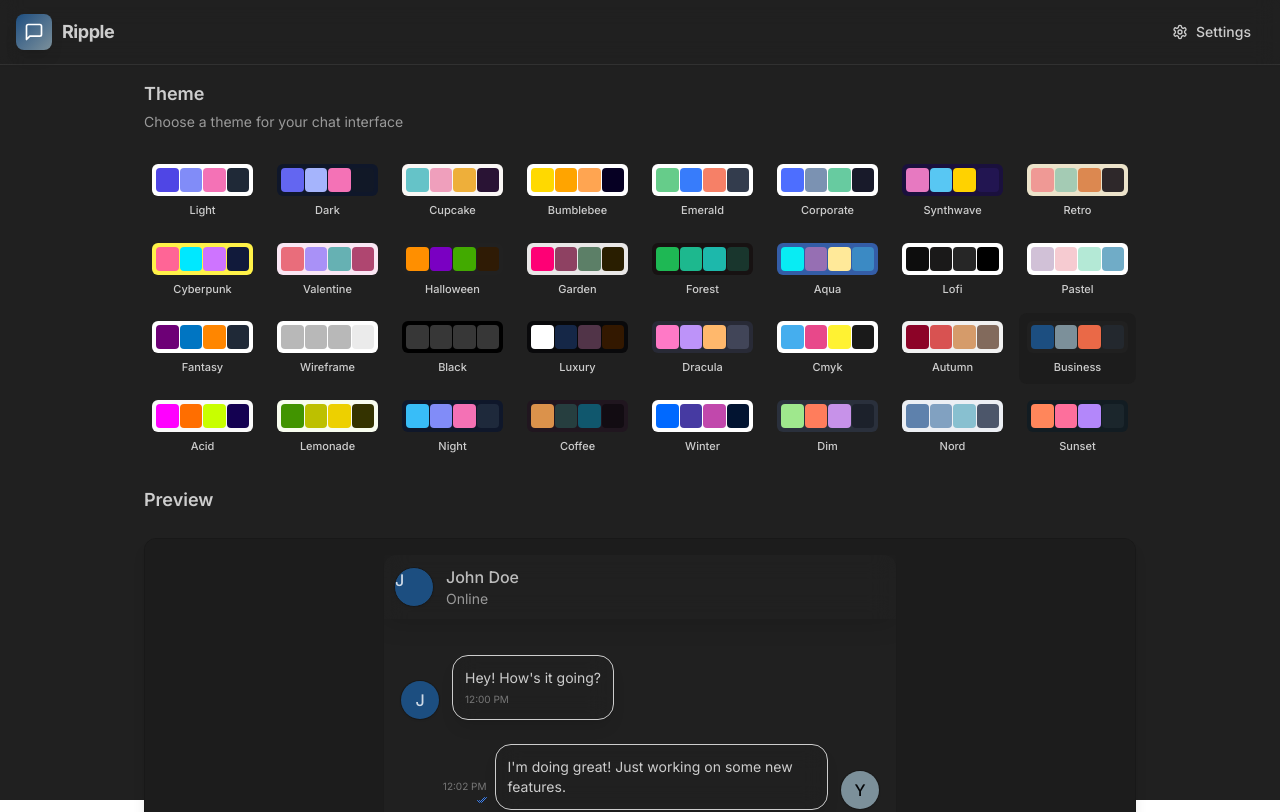
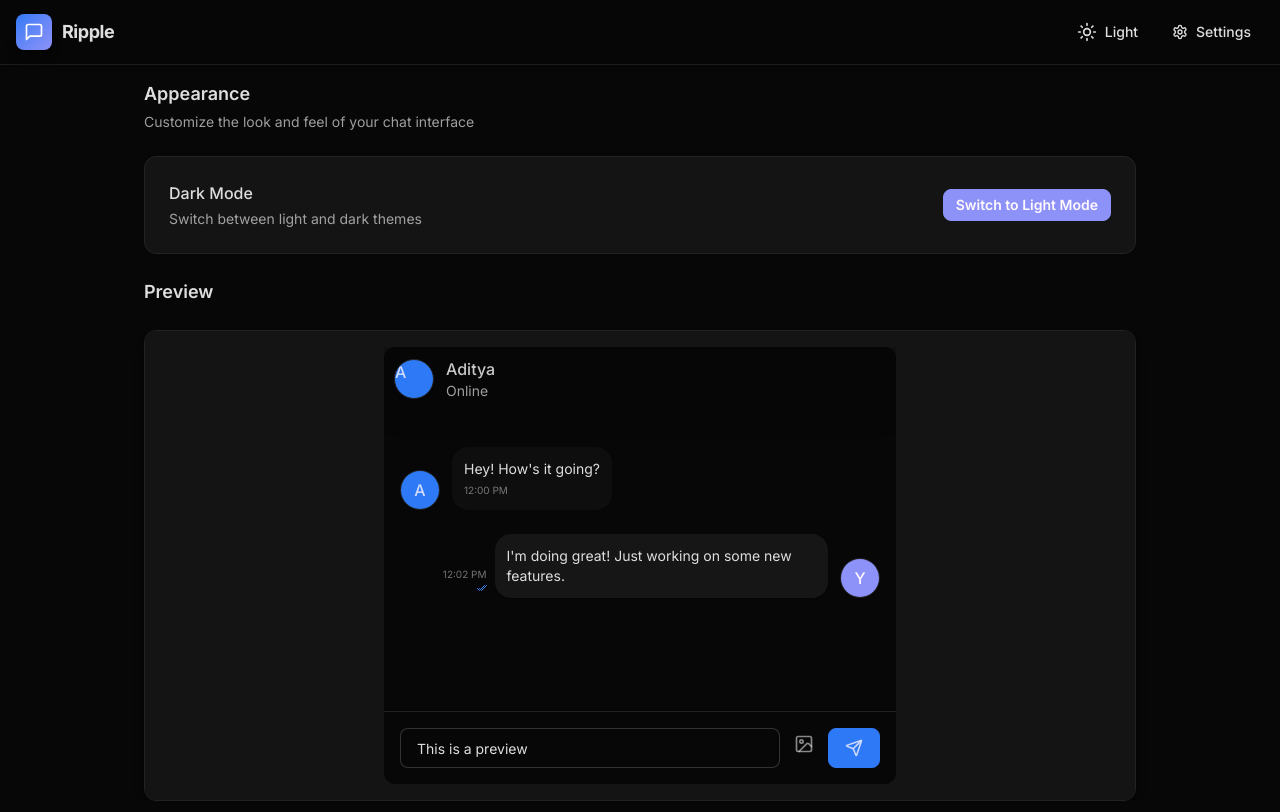
Before and after one commit to aditya4635/Ripple, a React (Vite) app in the folder frontend/: page /settings in a window 1280 px wide. Shown: the top 812 px of the page. Built offline with nearby package versions, Linux system fonts and the light colour scheme; no server answers.

Commit message:
migrating to black and white theme from multiple themes set

```diff
--- a/frontend/package.json
+++ b/frontend/package.json
@@ -31,7 +31,7 @@
     "@types/react-dom": "^18.3.1",
     "@vitejs/plugin-react": "^4.3.3",
     "autoprefixer": "^10.4.20",
-    "daisyui": "^4.12.14",
+    "daisyui": "^4.12.24",
     "eslint": "^9.13.0",
     "eslint-plugin-react": "^7.37.2",
     "eslint-plugin-react-hooks": "^5.0.0",
--- a/frontend/src/App.jsx
+++ b/frontend/src/App.jsx
@@ -27,7 +27,13 @@ const App = () => {
 
   useEffect(() => {
     checkAuth();
-  }, [checkAuth]);
+    // Apply theme to document
+    if (theme === "dark") {
+      document.documentElement.classList.add("dark");
+    } else {
+      document.documentElement.classList.remove("dark");
+    }
+  }, [checkAuth, theme]);
 
   console.log({ authUser });
 
@@ -40,7 +46,7 @@ const App = () => {
 
   return (
     <GoogleOAuthProvider clientId={import.meta.env.VITE_GOOGLE_CLIENT_ID || ""}>
-      <div data-theme={theme} className="font-sans text-base-content bg-base-100 transition-colors duration-300">
+      <div className="font-sans text-base-content bg-base-100 transition-colors duration-300">
         <Navbar />
 
         <AnimatePresence mode="wait">
--- a/frontend/src/components/Navbar.jsx
+++ b/frontend/src/components/Navbar.jsx
@@ -1,10 +1,12 @@
 import { Link } from "react-router-dom";
 import { useAuthStore } from "../store/useAuthStore";
-import { LogOut, MessageSquare, Settings, User } from "lucide-react";
+import { useThemeStore } from "../store/useThemeStore";
+import { LogOut, MessageSquare, Settings, User, Sun, Moon } from "lucide-react";
 import RainbowHover from "./RainbowHover";
 
 const Navbar = () => {
   const { logout, authUser } = useAuthStore();
+  const { theme, toggleTheme } = useThemeStore();
 
   return (
     <header
@@ -23,6 +25,20 @@ const Navbar = () => {
           </div>
 
           <div className="flex items-center gap-2">
+            <button
+              className="btn btn-sm btn-ghost gap-2 hover:bg-primary/10 smooth-transition ml-2"
+              onClick={toggleTheme}
+            >
+              {theme === "dark" ? (
+                <Sun className="size-5" />
+              ) : (
+                <Moon className="size-5" />
+              )}
+              <span className="hidden sm:inline font-medium">
+                {theme === "dark" ? "Light" : "Dark"}
+              </span>
+            </button>
+
             <Link
               to={"/settings"}
               className="btn btn-sm btn-ghost gap-2 hover:bg-primary/10 smooth-transition"
--- a/frontend/src/index.css
+++ b/frontend/src/index.css
@@ -3,6 +3,43 @@
 @tailwind base;
 @tailwind components;
 @tailwind utilities;
+
+@layer base {
+  :root {
+    /* Light Mode - Professional & Clean */
+    --p: 55% 0.25 260;    /* Primary: #4f46e5 (Indigo 600) approx */
+    --s: 65% 0.20 280;    /* Secondary: #818cf8 (Indigo 400) approx */
+    --a: 70% 0.15 340;    /* Accent: Pinkish */
+    --n: 30% 0.05 260;    /* Neutral */
+
+    --b1: 99% 0.005 260;  /* Base 100: Almost White */
+    --b2: 95% 0.01 260;   /* Base 200: Light Gray */
+    --b3: 90% 0.02 260;   /* Base 300: Gray */
+    --bc: 25% 0.05 260;   /* Base Content: Dark Gray Text */
+  }
+
+  .dark {
+    /* Dark Mode - True Black/Grey & Premium */
+    --p: 60% 0.20 260;    /* Primary: Keep Indigo for contrast */
+    --s: 70% 0.15 280;    /* Secondary */
+    --a: 75% 0.15 340;    /* Accent */
+    --n: 20% 0 0;         /* Neutral: Pure Dark Grey */
+
+    --b1: 10% 0 0;        /* Base 100: Very Dark Grey / Almost Black */
+    --b2: 5% 0 0;         /* Base 200: Deep Black/Grey (Darker than bg for contrast or slightly lighter?)
+                             Let's make b2 lighter than b1 for cards usually, or darker for distinct sections.
+                             Standard material: Surface is lighter.
+                             Let's try: b1=10% (Main Bg), b2=15% (Cards/Sidebar)
+                             Wait, user said "really black".
+                             Let's go: b1 (Bg) = 5% 0 0 (Near Black)
+                             b2 (Cards) = 10% 0 0 (Dark Grey)
+                          */
+    --b1: 13% 0 0;        /* Base 100: Soft Dark Grey (Not Pitch Black) */
+    --b2: 19% 0 0;        /* Base 200: Lighter Dark Grey (Cards/Sidebar) */
+    --b3: 25% 0 0;        /* Base 300: Medium Grey (Borders/Inputs) */
+    --bc: 90% 0 0;        /* Base Content: Light Grey/White */
+  }
+}
 
 @layer base {
   * {
@@ -76,8 +113,8 @@
   /* Glass Effects - Existing Enhanced */
   .glass-effect {
     @apply backdrop-blur-md border-b sticky top-0 z-50 text-base-content;
-    background-color: hsl(var(--b1) / 0.98);
-    border-bottom-color: hsl(var(--bc) / 0.15);
+    background-color: oklch(var(--b1) / 0.98);
+    border-bottom-color: oklch(var(--bc) / 0.15);
   }
 
   .glass-input {
@@ -92,7 +129,7 @@
   /* Sidebar Glass - Mid-tone */
   .sidebar-glass {
     @apply backdrop-blur-md text-base-content relative z-20;
-    background-color: hsl(var(--b1) / 0.92);
+    background-color: oklch(var(--b1) / 0.92);
     box-shadow: 4px 0 24px 0 rgba(0, 0, 0, 0.15);
   }
 
@@ -100,21 +137,21 @@
   /* Header Glass - Darker */
   .glass-header {
     @apply backdrop-blur-md sticky top-0 z-50 text-base-content;
-    background-color: hsl(var(--b1) / 0.98);
+    background-color: oklch(var(--b1) / 0.98);
     box-shadow: 0 4px 24px 0 rgba(0, 0, 0, 0.15);
   }
 
   /* ===== MESSAGE BUBBLES - ENHANCED ===== */
+  /* ===== MESSAGE BUBBLES - ENHANCED ===== */
   .message-bubble-sent {
-    @apply backdrop-blur-md text-base-content rounded-2xl shadow-lg border;
-    background-color: hsl(var(--b2) / 0.85);
-    border-color: hsl(var(--bc) / 0.15);
+    @apply backdrop-blur-md text-base-content rounded-2xl shadow-sm;
+    background-color: oklch(var(--b3) / 0.6); /* Slightly lighter/different grey */
+    /* strong separation from background */
   }
 
   .message-bubble-received {
-    @apply backdrop-blur-md text-base-content rounded-2xl shadow-lg border;
-    background-color: hsl(var(--b2) / 0.85);
-    border-color: hsl(var(--bc) / 0.15);
+    @apply backdrop-blur-md text-base-content rounded-2xl shadow-sm;
+    background-color: oklch(var(--b2) / 0.6); /* Standard secondary background */
   }
 
   /* ===== HOVER & INTERACTION EFFECTS ===== */
--- a/frontend/src/pages/SettingsPage.jsx
+++ b/frontend/src/pages/SettingsPage.jsx
@@ -1,6 +1,5 @@
-import { THEMES } from "../constants";
 import { useThemeStore } from "../store/useThemeStore";
-import { Send } from "lucide-react";
+import { Send, Image } from "lucide-react";
 
 const PREVIEW_MESSAGES = [
   { id: 1, content: "Hey! How's it going?", isSent: false },
@@ -8,39 +7,29 @@ const PREVIEW_MESSAGES = [
 ];
 
 const SettingsPage = () => {
-  const { theme, setTheme } = useThemeStore();
+  const { theme, toggleTheme } = useThemeStore();
 
   return (
     <div className="h-screen container mx-auto px-4 pt-20 max-w-5xl">
       <div className="space-y-6">
         <div className="flex flex-col gap-1">
-          <h2 className="text-lg font-semibold">Theme</h2>
-          <p className="text-sm text-base-content/70">Choose a theme for your chat interface</p>
+          <h2 className="text-lg font-semibold">Appearance</h2>
+          <p className="text-sm text-base-content/70">Customize the look and feel of your chat interface</p>
         </div>
 
-        <div className="grid grid-cols-4 sm:grid-cols-6 md:grid-cols-8 gap-2">
-          {THEMES.map((t) => (
+        <div className="card bg-base-200 p-6 rounded-xl border border-base-300">
+          <div className="flex items-center justify-between">
+            <div className="flex flex-col gap-1">
+              <h3 className="font-medium">Dark Mode</h3>
+              <p className="text-sm text-base-content/70">Switch between light and dark themes</p>
+            </div>
             <button
-              key={t}
-              className={`
-                group flex flex-col items-center gap-1.5 p-2 rounded-lg transition-colors
-                ${theme === t ? "bg-base-200" : "hover:bg-base-200/50"}
-              `}
-              onClick={() => setTheme(t)}
+              className="btn btn-secondary btn-sm"
+              onClick={toggleTheme}
             >
-              <div className="relative h-8 w-full rounded-md overflow-hidden" data-theme={t}>
-                <div className="absolute inset-0 grid grid-cols-4 gap-px p-1">
-                  <div className="rounded bg-primary"></div>
-                  <div className="rounded bg-secondary"></div>
-                  <div className="rounded bg-accent"></div>
-                  <div className="rounded bg-neutral"></div>
-                </div>
-              </div>
-              <span className="text-[11px] font-medium truncate w-full text-center">
-                {t.charAt(0).toUpperCase() + t.slice(1)}
-              </span>
+              {theme === "dark" ? "Switch to Light Mode" : "Switch to Dark Mode"}
             </button>
-          ))}
+          </div>
         </div>
 
         {/* Preview Section */}
@@ -56,11 +45,11 @@ const SettingsPage = () => {
                     <div className="flex items-center gap-3">
                       <div className="avatar">
                         <div className="size-10 rounded-full border border-base-300 shadow-sm bg-primary flex items-center justify-center">
-                          <span className="text-primary-content font-medium">J</span>
+                          <span className="text-primary-content font-medium">A</span>
                         </div>
                       </div>
                       <div>
-                        <h3 className="font-medium text-base-content/90">John Doe</h3>
+                        <h3 className="font-medium text-base-content/90">Aditya</h3>
                         <p className="text-sm text-base-content/70">Online</p>
                       </div>
                     </div>
@@ -74,7 +63,7 @@ const SettingsPage = () => {
                     <div className="chat-image avatar">
                       <div className="size-10 rounded-full border border-base-300 overflow-hidden bg-base-200 shadow-sm">
                         <div className="w-full h-full bg-primary flex items-center justify-center text-primary-content font-medium">
-                          J
+                          A
                         </div>
                       </div>
                     </div>
@@ -122,6 +111,11 @@ const SettingsPage = () => {
                       value="This is a preview"
                       readOnly
                     />
+                    <div className="flex-none">
+                      <div className="btn btn-circle btn-ghost btn-sm text-base-content/60">
+                        <Image size={20} />
+                      </div>
+                    </div>
                     <button className="btn btn-primary h-10 min-h-0">
                       <Send size={18} />
                     </button>
--- a/frontend/src/store/useThemeStore.js
+++ b/frontend/src/store/useThemeStore.js
@@ -1,9 +1,30 @@
 import { create } from "zustand";
 
 export const useThemeStore = create((set) => ({
-  theme: localStorage.getItem("chat-theme") || "business",
+  theme: localStorage.getItem("chat-theme") || "dark",
   setTheme: (theme) => {
     localStorage.setItem("chat-theme", theme);
     set({ theme });
+
+    // Apply theme to document
+    if (theme === "dark") {
+      document.documentElement.classList.add("dark");
+    } else {
+      document.documentElement.classList.remove("dark");
+    }
+  },
+  toggleTheme: () => {
+    set((state) => {
+      const newTheme = state.theme === "dark" ? "light" : "dark";
+      localStorage.setItem("chat-theme", newTheme);
+
+      if (newTheme === "dark") {
+        document.documentElement.classList.add("dark");
+      } else {
+        document.documentElement.classList.remove("dark");
+      }
+
+      return { theme: newTheme };
+    });
   },
 }));
--- a/frontend/tailwind.config.js
+++ b/frontend/tailwind.config.js
@@ -3,71 +3,27 @@ import daisyui from "daisyui";
 /** @type {import('tailwindcss').Config} */
 export default {
   content: ["./index.html", "./src/**/*.{js,ts,jsx,tsx}"],
+  darkMode: "class",
   theme: {
     extend: {
       fontFamily: {
         sans: ['Inter', 'sans-serif'],
       },
       colors: {
-        primary: "oklch(var(--p))",
-        secondary: "oklch(var(--s))",
-        accent: "oklch(var(--a))",
+        primary: "oklch(var(--p) / <alpha-value>)",
+        secondary: "oklch(var(--s) / <alpha-value>)",
+        accent: "oklch(var(--a) / <alpha-value>)",
+        neutral: "oklch(var(--n) / <alpha-value>)",
+        "base-100": "oklch(var(--b1) / <alpha-value>)",
+        "base-200": "oklch(var(--b2) / <alpha-value>)",
+        "base-300": "oklch(var(--b3) / <alpha-value>)",
+        "base-content": "oklch(var(--bc) / <alpha-value>)",
       },
     },
   },
   plugins: [daisyui],
   daisyui: {
-    themes: [
-      {
-        light: {
-          primary: "#4f46e5",
-          secondary: "#818cf8",
-          accent: "#f472b6",
-          neutral: "#1f2937",
-          "base-100": "#ffffff",
-          "base-200": "#f3f4f6",
-          "base-300": "#e5e7eb",
-        },
-        dark: {
-          primary: "#6366f1",
-          secondary: "#a5b4fc",
-          accent: "#f472b6",
-          neutral: "#111827",
-          "base-100": "#0f172a",
-          "base-200": "#1e293b",
-          "base-300": "#334155",
-        },
-      },
-      "cupcake",
-      "bumblebee",
-      "emerald",
-      "corporate",
-      "synthwave",
-      "retro",
-      "cyberpunk",
-      "valentine",
-      "halloween",
-      "garden",
-      "forest",
-      "aqua",
-      "lofi",
-      "pastel",
-      "fantasy",
-      "wireframe",
-      "black",
-      "luxury",
-      "dracula",
-      "cmyk",
-      "autumn",
-      "business",
-      "acid",
-      "lemonade",
-      "night",
-      "coffee",
-      "winter",
-      "dim",
-      "nord",
-      "sunset",
-    ],
+    themes: false, // Disable all DaisyUI themes to use manual control
+    logs: false,
   },
 };
```
Also changed, not shown: 1 other file (tests, documents, lock files or other folders).
